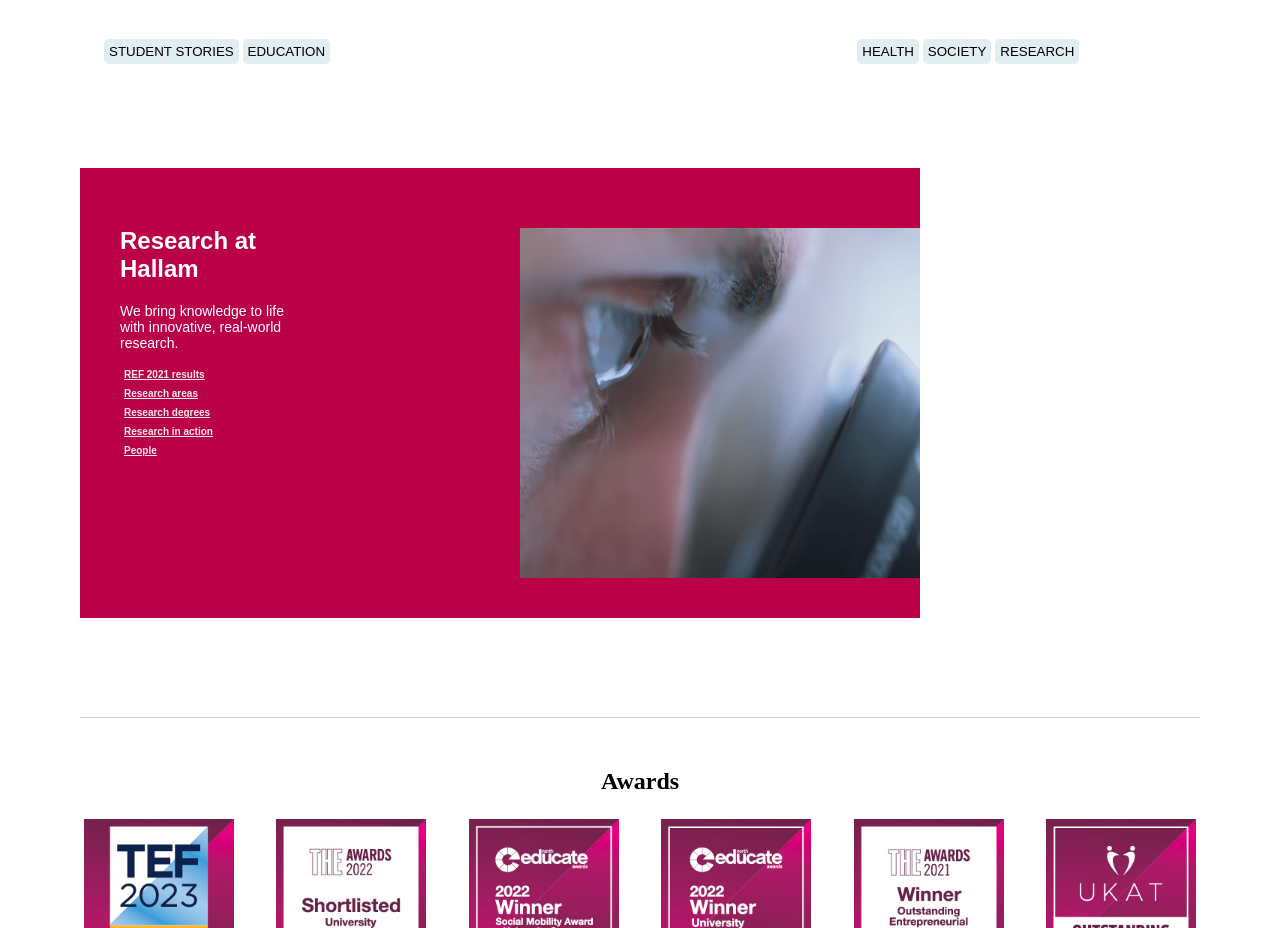
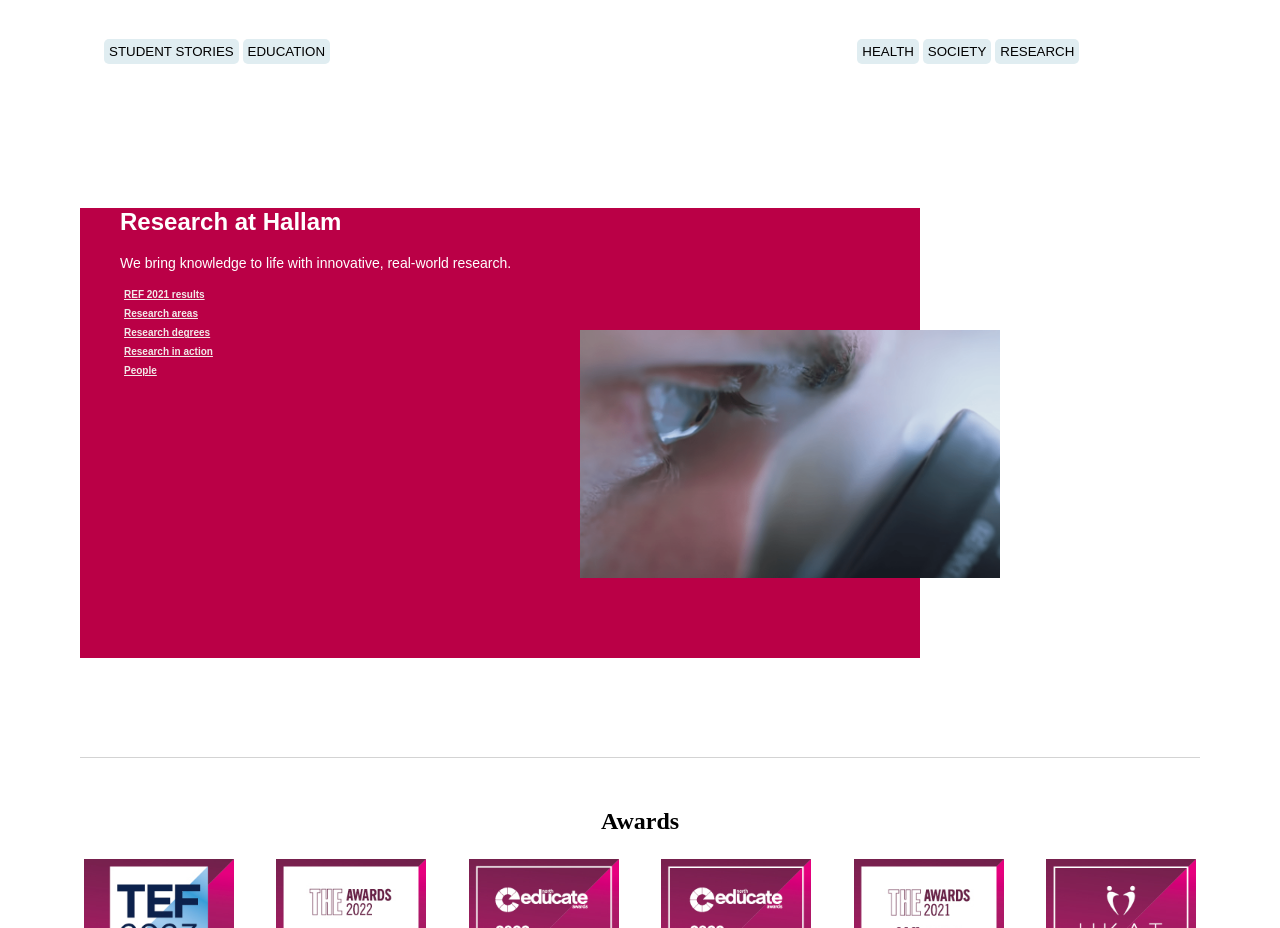
Before and after one commit to shahidafridi-321/university-home-page, a plain HTML site: page index.html in a window 1280 px wide. Shown: the part 2441-3369 px from the top of the page. Drawn offline with Linux system fonts and the light colour scheme.

```diff
--- a/style.css
+++ b/style.css
@@ -1,6 +1,6 @@
 body {
 	box-sizing: border-box;
-  margin: 0 ;
+	margin: 0;
 }
 
 .header-container {
@@ -40,7 +40,7 @@ a {
 	color: #333;
 	font-size: 14px;
 	font-weight: 700;
-  font-family: 'Franklin Gothic Medium', 'Arial Narrow', Arial, sans-serif;
+	font-family: "Franklin Gothic Medium", "Arial Narrow", Arial, sans-serif;
 	text-decoration-skip-ink: auto;
 }
 
@@ -66,7 +66,7 @@ a {
 	color: #333;
 	font-size: 14px;
 	font-weight: 500;
-  font-family: 'Franklin Gothic Medium', 'Arial Narrow', Arial, sans-serif;
+	font-family: "Franklin Gothic Medium", "Arial Narrow", Arial, sans-serif;
 	text-decoration-skip-ink: auto;
 }
 
@@ -78,7 +78,7 @@ a {
 	cursor: pointer;
 	border-radius: 5px;
 	color: #333;
-  font-family: 'Franklin Gothic Medium', 'Arial Narrow', Arial, sans-serif;
+	font-family: "Franklin Gothic Medium", "Arial Narrow", Arial, sans-serif;
 	font-weight: bolder;
 	font-size: 14px;
 }
@@ -90,10 +90,7 @@ a {
 	margin-top: 3px;
 	width: 80px;
 	height: 50px;
-
 }
-
-
 
 .section1 {
 	position: relative;
@@ -101,7 +98,6 @@ a {
 	height: 390px;
 	margin-top: -10px;
 	margin: 0;
-
 }
 
 .section1 h2,
@@ -129,7 +125,7 @@ a {
 	font-weight: 500;
 	line-height: 1.2;
 	font-family: Verdana, Geneva, Tahoma, sans-serif;
-  text-shadow: 0 0 10px rgba(0, 0, 0, .65);
+	text-shadow: 0 0 10px rgba(0, 0, 0, 0.65);
 }
 
 .section1 p {
@@ -137,10 +133,9 @@ a {
 	margin-bottom: 30px;
 	line-height: 1.2;
 	font-family: Verdana, Geneva, Tahoma, sans-serif;
-  text-shadow: 0 0 10px rgba(0, 0, 0, .65);
+	text-shadow: 0 0 10px rgba(0, 0, 0, 0.65);
 	font-weight: 500;
 	font-size: large;
-
 }
 
 .section1 button {
@@ -177,7 +172,6 @@ a {
 	margin-top: -85px;
 	padding: 50px 100px;
 	background-color: #f7f7f7;
-
 }
 
 .search-container {
@@ -222,14 +216,12 @@ a {
 	display: flex;
 	padding: 50px 80px;
 	gap: 15px;
-
 }
 
 .promo {
 	width: 80%;
 	height: auto;
 	border-radius: 2%;
-
 }
 
 .sec3-text p {
@@ -239,7 +231,6 @@ a {
 	font-size: large;
 	font-size: 12px;
 	line-height: 1.5;
-
 }
 
 .sec3-text h2,
@@ -283,20 +274,18 @@ a {
 .sec4-cards {
 	display: flex;
 	gap: 10px;
-
 }
 
 .sec5-cards {
 	display: flex;
 	gap: 10px;
-
 }
 
 .sec4-cards a {
 	align-self: start;
 }
 
-.sec5-cards>a {
+.sec5-cards > a {
 	padding: 0;
 }
 
@@ -350,7 +339,7 @@ a {
 }
 
 .card2 p {
-  font-family: 'Times New Roman', Times, serif;
+	font-family: "Times New Roman", Times, serif;
 	font-size: 18px;
 }
 
@@ -372,25 +361,23 @@ a {
 }
 
 .section6 {
-  display: flex;
 	padding: 40px 80px;
 	background-color: #fff;
 }
 
 .sec6-text {
-  display: flex;
 	width: 75%;
 	height: 450px;
 	background-color: #ba0046;
-  gap: 60px;
-
+  position: relative;
 }
 
 .sec6-img {
-  width: 400px;
-  height: 350px;
-  margin-top: 60px;
-  margin-left: 40px;
+  position: absolute;
+	width: 50%;
+	height: 55%;
+  bottom: 80px;
+  right: -80px;
 }
 
 .sec6-txt {
@@ -427,12 +414,10 @@ a {
 .section7 h2,
 .section8 h2 {
 	font-weight: 700;
-  font-family: 'Times New Roman', Times, serif;
+	font-family: "Times New Roman", Times, serif;
 	font-size: x-large;
 	border-top: 1px solid lightgrey;
 	padding-top: 50px;
-
-
 }
 
 .sec7-images {
@@ -441,7 +426,6 @@ a {
 	justify-content: space-around;
 	align-items: center;
 	flex: none;
-
 }
 
 .sec7-images a img {
@@ -495,7 +479,7 @@ a {
 	font-size: 12px;
 }
 
-.section8>h2 {
+.section8 > h2 {
 	padding: 0;
 }
 
```
Lines whose indentation alone changed are shown as unchanged.
